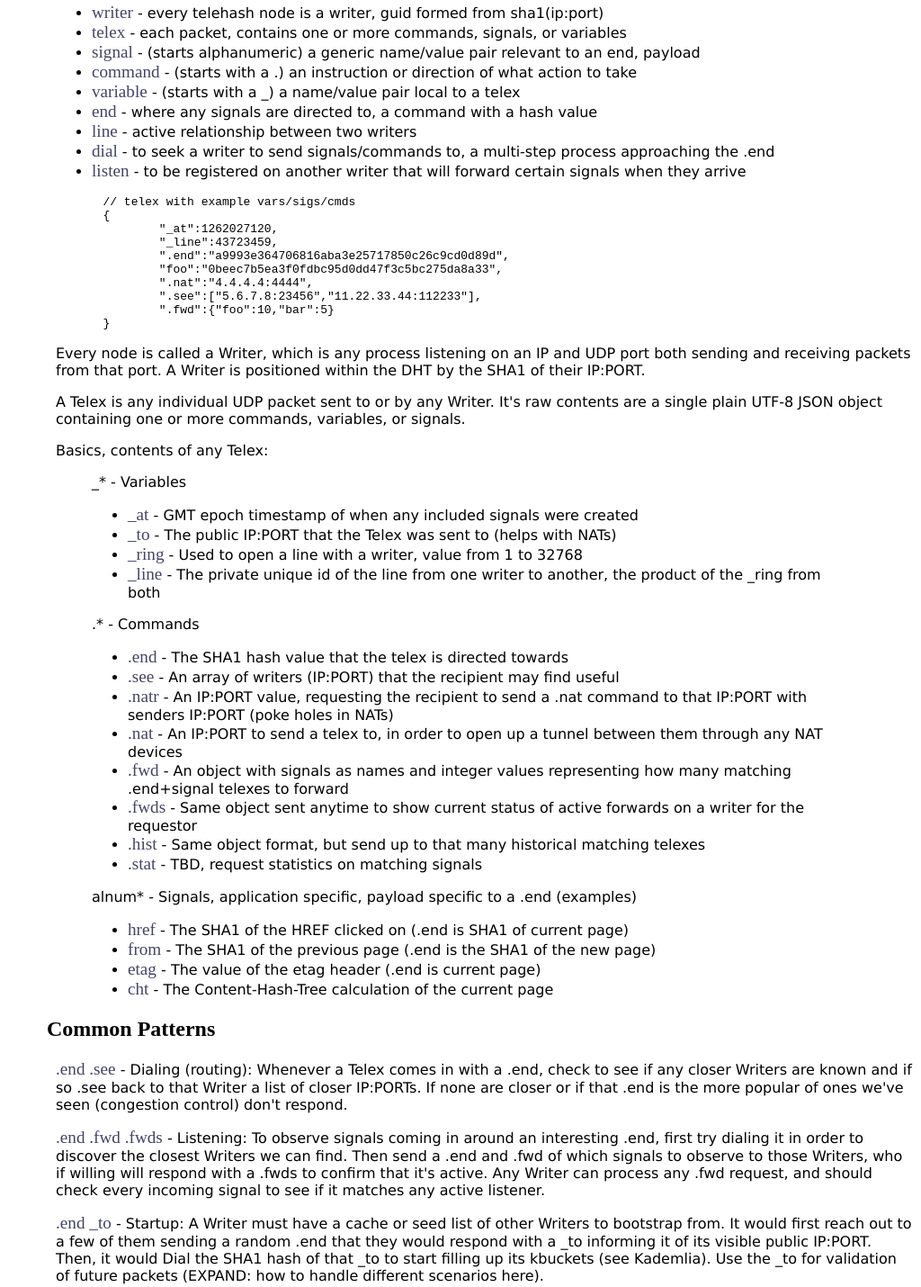
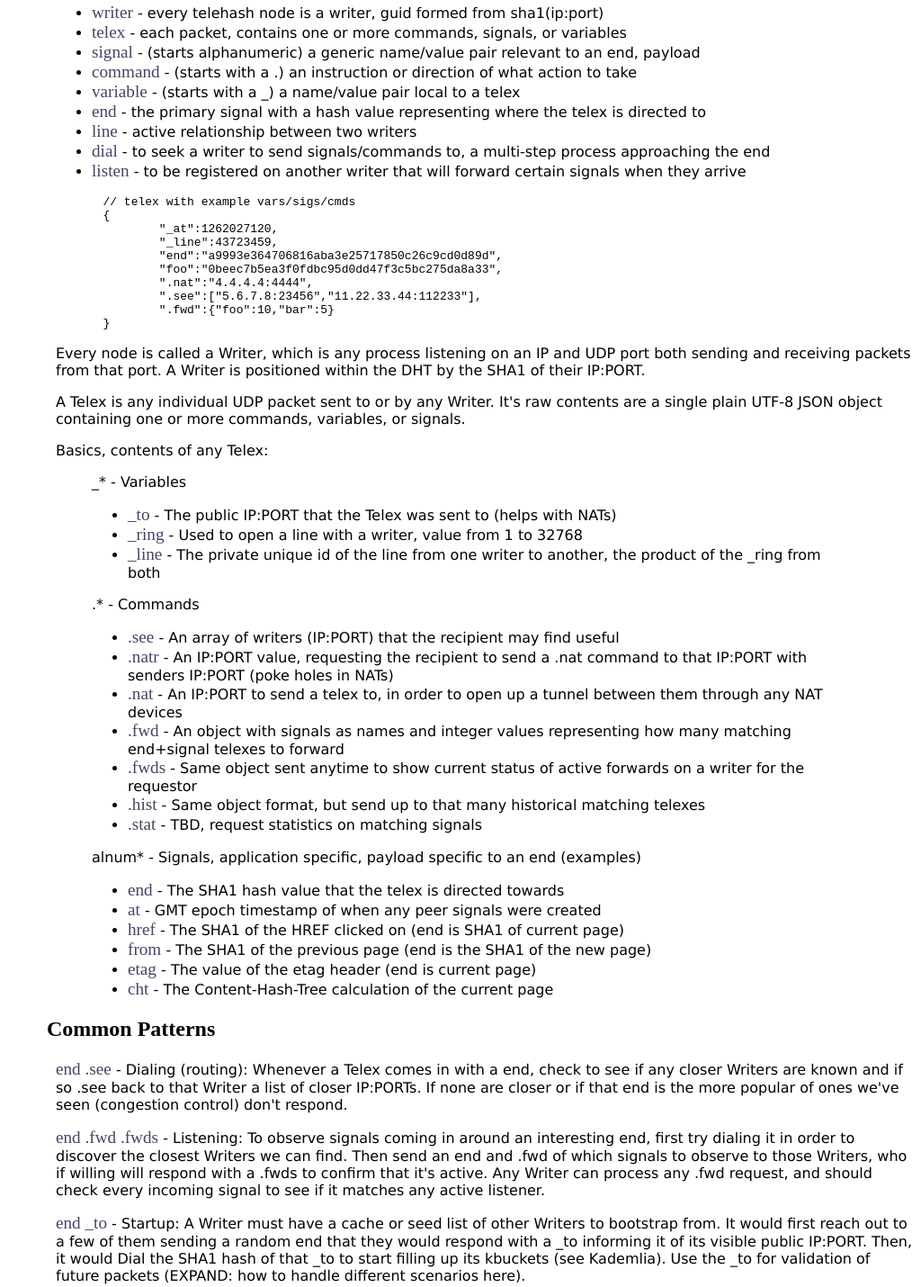
Before and after one commit to quartzjer/TeleHash, a plain HTML site: page org/index.html in a window 1280 px wide. Shown: the part 538-1968 px from the top of the page at 90% size, without its empty margins (256-1280 px from the left). Drawn offline with Linux system fonts and the light colour scheme.

Commit message:
Significant moving of some bits of the protocol, experimental

```diff
--- a/org/index.html
+++ b/org/index.html
@@ -91,9 +91,9 @@
 <li>		<big>signal</big> - (starts alphanumeric) a generic name/value pair relevant to an end, payload
 <li>		<big>command</big> - (starts with a .) an instruction or direction of what action to take
 <li>		<big>variable</big> - (starts with a _) a name/value pair local to a telex
-<li>		<big>end</big> - where any signals are directed to, a command with a hash value
+<li>		<big>end</big> - the primary signal with a hash value representing where the telex is directed to
 <li>		<big>line</big> - active relationship between two writers
-<li>		<big>dial</big> - to seek a writer to send signals/commands to, a multi-step process approaching the .end
+<li>		<big>dial</big> - to seek a writer to send signals/commands to, a multi-step process approaching the end
 <li>		<big>listen</big> - to be registered on another writer that will forward certain signals when they arrive
 </blockquote></ul>
 
@@ -103,7 +103,7 @@
 	{
 		"_at":1262027120,
 		"_line":43723459,
-		".end":"a9993e364706816aba3e25717850c26c9cd0d89d",
+		"end":"a9993e364706816aba3e25717850c26c9cd0d89d",
 		"foo":"0beec7b5ea3f0fdbc95d0dd47f3c5bc275da8a33",
 		".nat":"4.4.4.4:4444",
 		".see":["5.6.7.8:23456","11.22.33.44:112233"],
@@ -122,38 +122,38 @@
 <ul><blockquote>
 		_* - Variables
 <blockquote>
-<li>			<big>_at</big> - GMT epoch timestamp of when any included signals were created
 <li>			<big>_to</big> - The public IP:PORT that the Telex was sent to (helps with NATs)
 <li>			<big>_ring</big> - Used to open a line with a writer, value from 1 to 32768
 <li>			<big>_line</big> - The private unique id of the line from one writer to another, the product of the _ring from both
 </blockquote>
 		.* - Commands
 <blockquote>
-<li>			<big>.end</big> - The SHA1 hash value that the telex is directed towards
 <li>			<big>.see</big> - An array of writers (IP:PORT) that the recipient may find useful
 <li>			<big>.natr</big> - An IP:PORT value, requesting the recipient to send a .nat command to that IP:PORT with senders IP:PORT (poke holes in NATs)
 <li>			<big>.nat</big> - An IP:PORT to send a telex to, in order to open up a tunnel between them through any NAT devices
-<li>			<big>.fwd</big> - An object with signals as names and integer values representing how many matching .end+signal telexes to forward
+<li>			<big>.fwd</big> - An object with signals as names and integer values representing how many matching end+signal telexes to forward
 <li>			<big>.fwds</big> - Same object sent anytime to show current status of active forwards on a writer for the requestor
 <li>			<big>.hist</big> - Same object format, but send up to that many historical matching telexes
 <li>			<big>.stat</big> - TBD, request statistics on matching signals
 </blockquote>
-		alnum* - Signals, application specific, payload specific to a .end (examples)
+		alnum* - Signals, application specific, payload specific to an end (examples)
 <blockquote>
-<li>			<big>href</big> - The SHA1 of the HREF clicked on (.end is SHA1 of current page)
-<li>			<big>from</big> - The SHA1 of the previous page (.end is the SHA1 of the new page)
-<li>			<big>etag</big> - The value of the etag header (.end is current page)
+<li>			<big>end</big> - The SHA1 hash value that the telex is directed towards
+<li>			<big>at</big> - GMT epoch timestamp of when any peer signals were created
+<li>			<big>href</big> - The SHA1 of the HREF clicked on (end is SHA1 of current page)
+<li>			<big>from</big> - The SHA1 of the previous page (end is the SHA1 of the new page)
+<li>			<big>etag</big> - The value of the etag header (end is current page)
 <li>			<big>cht</big> - The Content-Hash-Tree calculation of the current page
 </blockquote>
 </blockquote></ul>
 
 <h2>	Common Patterns</h2>
 
-<p>		<big>.end .see</big> - Dialing (routing): Whenever a Telex comes in with a .end, check to see if any closer Writers are known and if so .see back to that Writer a list of closer IP:PORTs.  If none are closer or if that .end is the more popular of ones we've seen (congestion control) don't respond.
+<p>		<big>end .see</big> - Dialing (routing): Whenever a Telex comes in with a end, check to see if any closer Writers are known and if so .see back to that Writer a list of closer IP:PORTs.  If none are closer or if that end is the more popular of ones we've seen (congestion control) don't respond.
 
-<p>		<big>.end .fwd .fwds</big> - Listening: To observe signals coming in around an interesting .end, first try dialing it in order to discover the closest Writers we can find.  Then send a .end and .fwd of which signals to observe to those Writers, who if willing will respond with a .fwds to confirm that it's active.  Any Writer can process any .fwd request, and should check every incoming signal to see if it matches any active listener.
+<p>		<big>end .fwd .fwds</big> - Listening: To observe signals coming in around an interesting end, first try dialing it in order to discover the closest Writers we can find.  Then send an end and .fwd of which signals to observe to those Writers, who if willing will respond with a .fwds to confirm that it's active.  Any Writer can process any .fwd request, and should check every incoming signal to see if it matches any active listener.
 
-<p>		<big>.end _to</big> - Startup: A Writer must have a cache or seed list of other Writers to bootstrap from.  It would first reach out to a few of them sending a random .end that they would respond with a _to informing it of its visible public IP:PORT.  Then, it would Dial the SHA1 hash of that _to to start filling up its kbuckets (see Kademlia).  Use the _to for validation of future packets (EXPAND: how to handle different scenarios here).
+<p>		<big>end _to</big> - Startup: A Writer must have a cache or seed list of other Writers to bootstrap from.  It would first reach out to a few of them sending a random end that they would respond with a _to informing it of its visible public IP:PORT.  Then, it would Dial the SHA1 hash of that _to to start filling up its kbuckets (see Kademlia).  Use the _to for validation of future packets (EXPAND: how to handle different scenarios here).
 
 <p>		<big>_ring _line</big> - Lines: Any Writers that want to have an ongoing relationship (proximity, listening, keeping a NAT open, etc) or for validating the other Writer's IP:PORT should establish a Line with them.  Both Writers at any point can send a _ring with a random number it assigns and stores for the other Writer. When either one receives a _ring it then starts sending a _line that is a product of the _ring it assigned and the one it received.  Any incoming _line can then be verified as being divisible by the assigned _ring to validate the other Writer.
 
@@ -163,7 +163,7 @@
 
 <p>All code so far is avail via <a href="http://github.com/quartzjer/TeleHash">github</a>.
 
-<p>A test node that will send back a _to to tell you your public IP and respond to .end with a test .see is running at telehash.org:42424.
+<p>A test node that will send back a _to to tell you your public IP and respond to end with a test .see is running at telehash.org:42424.
 
 <a name="who"><h2>Who</h2></a>
 
```
